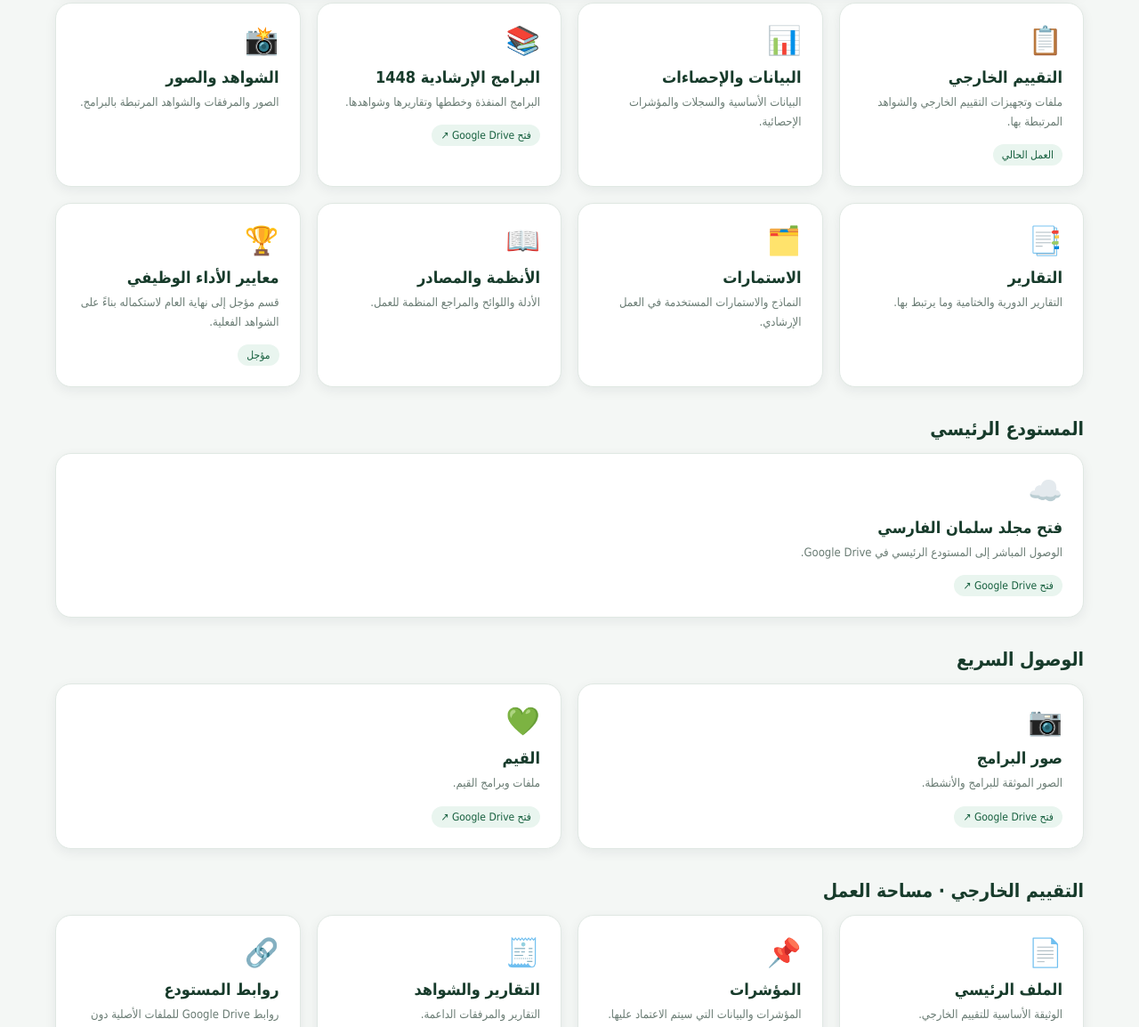
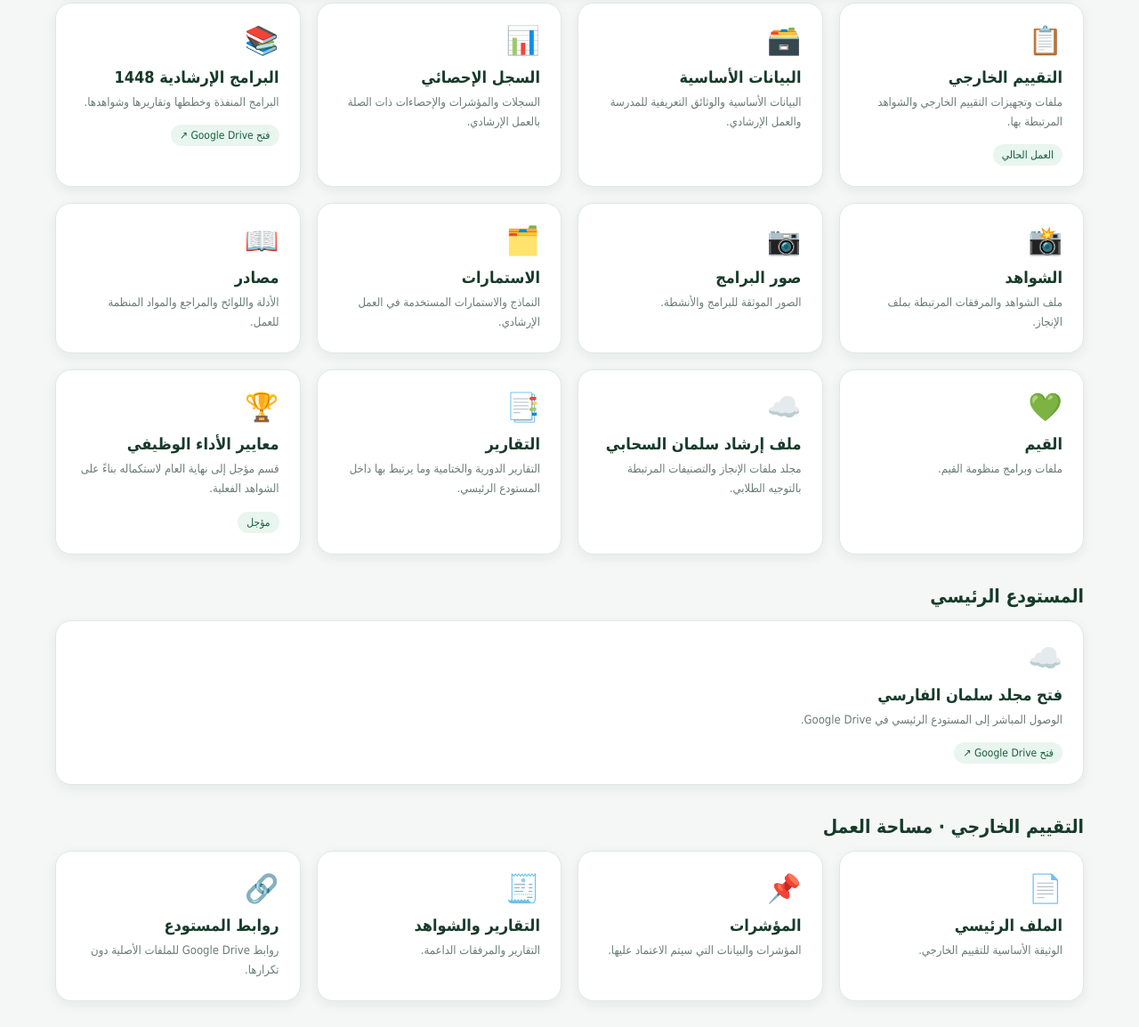
Before and after one commit to muhedalhazmi/salman-alfarsi-portfolio, a plain HTML site: page index.html in a window 1280 px wide. Shown: the part 318-1472 px from the top of the page at 89% size. Drawn offline with Linux system fonts and the light colour scheme.

Commit message:
Add files via upload

```diff
--- a/index.html
+++ b/index.html
@@ -39,13 +39,17 @@ body{margin:0;font-family:Tahoma,Arial,sans-serif;background:#f4f7f5;color:#173b
 </section>
 
 <section class="grid">
-<a class="card" href="https://drive.google.com/drive/folders/1p4lADX4dfF3sTpgNFGo5vFKfLVYqAR7K" target="_blank"><div class="icon">📋</div><h3>التقييم الخارجي</h3><p>ملفات وتجهيزات التقييم الخارجي والشواهد المرتبطة بها.</p><span class="badge">العمل الحالي</span></a>
-<a class="card" href="https://drive.google.com/drive/folders/1FZLMvAG8LH9M4UeHUgJwC87w1yxUfpLj" target="_blank"><div class="icon">📊</div><h3>البيانات والإحصاءات</h3><p>البيانات الأساسية والسجلات والمؤشرات الإحصائية.</p></a>
-<a class="card" href="https://drive.google.com/drive/folders/14W4VT0qfRN6NBjF_z0zuNUIN6xcanY-M" target="_blank"><div class="icon">📚</div><h3>البرامج الإرشادية 1448</h3><p>البرامج المنفذة وخططها وتقاريرها وشواهدها.</p><span class="badge">فتح Google Drive ↗</span></a>
-<a class="card" href="https://drive.google.com/drive/folders/1vXEwifcpma2mPB6K_1c9qtmG0kZ_6wN4" target="_blank"><div class="icon">📸</div><h3>الشواهد والصور</h3><p>الصور والمرفقات والشواهد المرتبطة بالبرامج.</p></a>
-<a class="card" href="https://drive.google.com/drive/folders/1p4lADX4dfF3sTpgNFGo5vFKfLVYqAR7K" target="_blank"><div class="icon">📑</div><h3>التقارير</h3><p>التقارير الدورية والختامية وما يرتبط بها.</p></a>
-<a class="card" href="https://drive.google.com/drive/folders/1p4lADX4dfF3sTpgNFGo5vFKfLVYqAR7K" target="_blank"><div class="icon">🗂️</div><h3>الاستمارات</h3><p>النماذج والاستمارات المستخدمة في العمل الإرشادي.</p></a>
-<a class="card" href="https://drive.google.com/drive/folders/1p4lADX4dfF3sTpgNFGo5vFKfLVYqAR7K" target="_blank"><div class="icon">📖</div><h3>الأنظمة والمصادر</h3><p>الأدلة واللوائح والمراجع المنظمة للعمل.</p></a>
+<a class="card" href="https://drive.google.com/drive/folders/1p4lADX4dfF3sTpgNFGo5vFKfLVYqAR7K" target="_blank" rel="noopener"><div class="icon">📋</div><h3>التقييم الخارجي</h3><p>ملفات وتجهيزات التقييم الخارجي والشواهد المرتبطة بها.</p><span class="badge">العمل الحالي</span></a>
+<a class="card" href="https://drive.google.com/drive/folders/1TZyLavb7jH4VE3KDNKSVeOp5g_6W-n37" target="_blank" rel="noopener"><div class="icon">🗃️</div><h3>البيانات الأساسية</h3><p>البيانات الأساسية والوثائق التعريفية للمدرسة والعمل الإرشادي.</p></a>
+<a class="card" href="https://drive.google.com/drive/folders/1FZLMvAG8LH9M4UeHUgJwC87wIyxUfpLj" target="_blank" rel="noopener"><div class="icon">📊</div><h3>السجل الإحصائي</h3><p>السجلات والمؤشرات والإحصاءات ذات الصلة بالعمل الإرشادي.</p></a>
+<a class="card" href="https://drive.google.com/drive/folders/14W4VT0qfRN6NBjF_z0zuNUIN6xcanY-M" target="_blank" rel="noopener"><div class="icon">📚</div><h3>البرامج الإرشادية 1448</h3><p>البرامج المنفذة وخططها وتقاريرها وشواهدها.</p><span class="badge">فتح Google Drive ↗</span></a>
+<a class="card" href="https://drive.google.com/drive/folders/1vxEwifcPma2mPB6K_lc9qtmGOkZ_6WN4" target="_blank" rel="noopener"><div class="icon">📸</div><h3>الشواهد</h3><p>ملف الشواهد والمرفقات المرتبطة بملف الإنجاز.</p></a>
+<a class="card" href="https://drive.google.com/drive/folders/1tCzCmh-63HxNoOJFAOHoN9B9voNbVPox" target="_blank" rel="noopener"><div class="icon">📷</div><h3>صور البرامج</h3><p>الصور الموثقة للبرامج والأنشطة.</p></a>
+<a class="card" href="https://drive.google.com/drive/folders/15sK3tXXDEbwHBUZoU5qXABOh0Ywy0Rdv" target="_blank" rel="noopener"><div class="icon">🗂️</div><h3>الاستمارات</h3><p>النماذج والاستمارات المستخدمة في العمل الإرشادي.</p></a>
+<a class="card" href="https://drive.google.com/drive/folders/1m0sTrdvtEz4gpqpVl3r7t_M0YILSTDRD" target="_blank" rel="noopener"><div class="icon">📖</div><h3>مصادر</h3><p>الأدلة واللوائح والمراجع والمواد المنظمة للعمل.</p></a>
+<a class="card" href="https://drive.google.com/drive/folders/1zwqQXCCtphpxvFaXFWC-PpxN5jIxkvWj" target="_blank" rel="noopener"><div class="icon">💚</div><h3>القيم</h3><p>ملفات وبرامج منظومة القيم.</p></a>
+<a class="card" href="https://drive.google.com/drive/folders/1C5C253YL-7Ttr6ZhzIAnDkARA7CqpeNw" target="_blank" rel="noopener"><div class="icon">☁️</div><h3>ملف إرشاد سلمان السحابي</h3><p>مجلد ملفات الإنجاز والتصنيفات المرتبطة بالتوجيه الطلابي.</p></a>
+<a class="card" href="https://drive.google.com/drive/folders/1p4lADX4dfF3sTpgNFGo5vFKfLVYqAR7K" target="_blank" rel="noopener"><div class="icon">📑</div><h3>التقارير</h3><p>التقارير الدورية والختامية وما يرتبط بها داخل المستودع الرئيسي.</p></a>
 <article class="card"><div class="icon">🏆</div><h3>معايير الأداء الوظيفي</h3><p>قسم مؤجل إلى نهاية العام لاستكماله بناءً على الشواهد الفعلية.</p><span class="badge">مؤجل</span></article>
 </section>
 
@@ -56,13 +60,7 @@ body{margin:0;font-family:Tahoma,Arial,sans-serif;background:#f4f7f5;color:#173b
 </div>
 </section>
 
-<section class="section">
-<h2>الوصول السريع</h2>
-<div class="grid">
-<a class="card" href="https://drive.google.com/drive/folders/1tCzCmh-63HxN0oJFA0HoN9B9voNbVPox" target="_blank"><div class="icon">📷</div><h3>صور البرامج</h3><p>الصور الموثقة للبرامج والأنشطة.</p><span class="badge">فتح Google Drive ↗</span></a>
-<a class="card" href="https://drive.google.com/drive/folders/1zwqQXCctphpxvFaXFWC-PpxN5jIxkwWj" target="_blank"><div class="icon">💚</div><h3>القيم</h3><p>ملفات وبرامج القيم.</p><span class="badge">فتح Google Drive ↗</span></a>
-</div>
-</section>
+
 
 <section class="section">
 <h2>التقييم الخارجي · مساحة العمل</h2>
```
